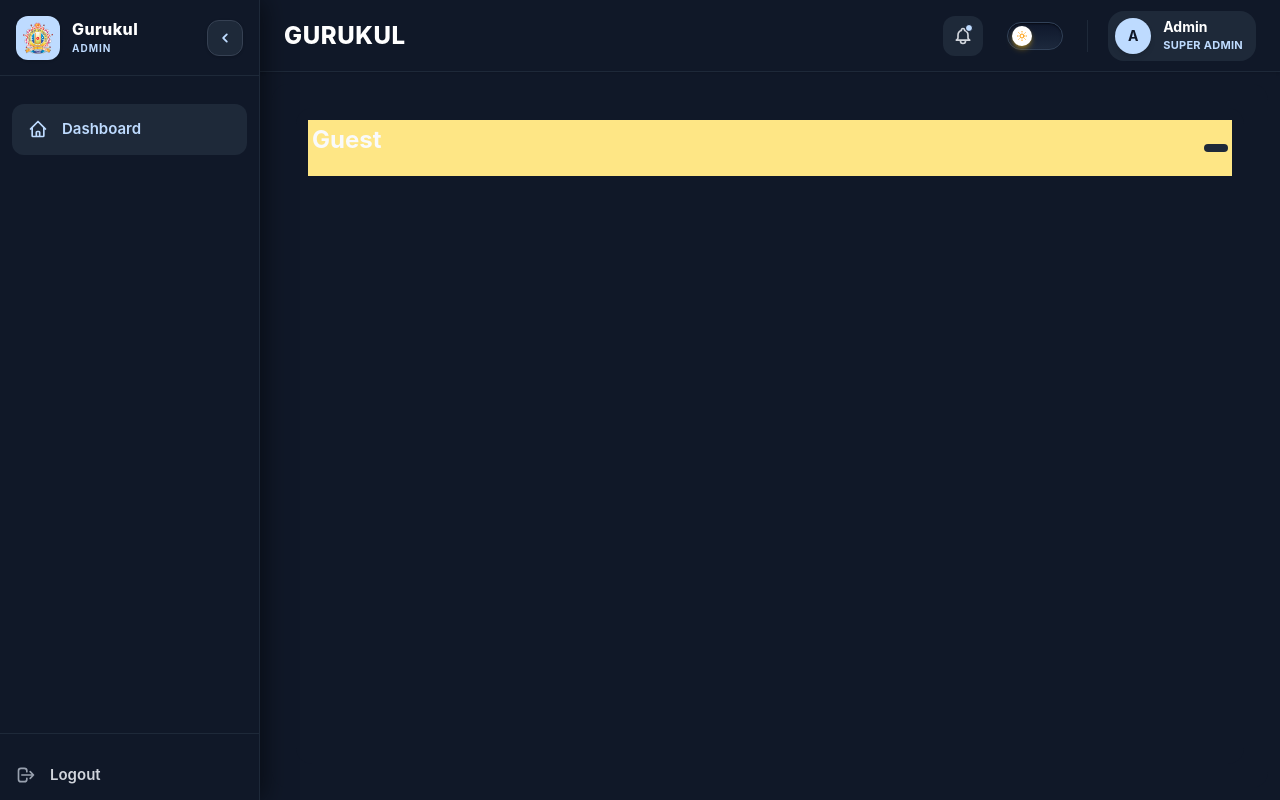
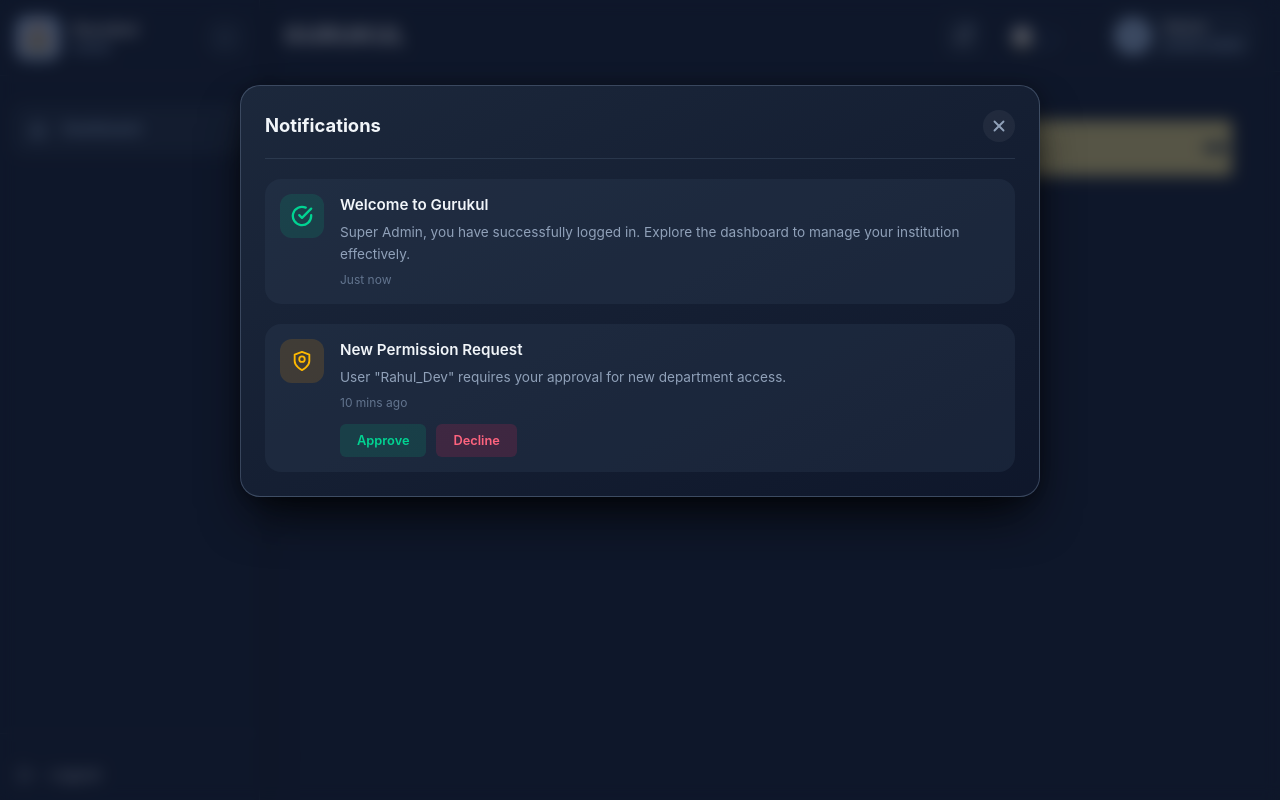
Before and after one commit to Mr-pk-ahir/gurukul, a React (Vite) app: page /dashboard in a window 1280 px wide. Both pictures are taken after a click on the button 963 px from the left and 35 px from the top of the page. Built offline with nearby package versions, Linux system fonts and the light colour scheme.

Commit message:
add a notification popup

```diff
--- /dev/null
+++ b/src/components/Notification/NotificationBox.tsx
@@ -0,0 +1,201 @@
+import React, { useEffect, useState } from 'react';
+import { createPortal } from 'react-dom';
+import { useTheme } from '../theme/ThemeContext';
+
+// TypeScript Interfaces
+interface NotificationData {
+  id: number;
+  type: 'welcome' | 'permission';
+  title: string;
+  message: string;
+  time: string;
+  requiresAction?: boolean;
+}
+
+interface NotificationBoxProps {
+  isOpen: boolean;
+  onClose: () => void;
+}
+
+const NotificationBox: React.FC<NotificationBoxProps> = ({ isOpen, onClose }) => {
+  const { theme } = useTheme(); // theme = true (Dark), false (Light)
+  const [mounted, setMounted] = useState(false);
+
+  useEffect(() => {
+    setMounted(true);
+    if (isOpen) {
+      document.body.style.overflow = 'hidden';
+    } else {
+      document.body.style.overflow = 'unset';
+    }
+    return () => {
+      document.body.style.overflow = 'unset';
+    };
+  }, [isOpen]);
+
+  useEffect(() => {
+    const handleKeyDown = (e: KeyboardEvent) => {
+      if (e.key === 'Escape' && isOpen) onClose();
+    };
+    window.addEventListener('keydown', handleKeyDown);
+    return () => window.removeEventListener('keydown', handleKeyDown);
+  }, [isOpen, onClose]);
+
+  if (!isOpen || !mounted) return null;
+
+  const notifications: NotificationData[] = [
+    {
+      id: 1,
+      type: 'welcome',
+      title: 'Welcome to Gurukul',
+      message: 'Super Admin, you have successfully logged in. Explore the dashboard to manage your institution effectively.',
+      time: 'Just now',
+    },
+    {
+      id: 2,
+      type: 'permission',
+      title: 'New Permission Request',
+      message: 'User "Rahul_Dev" requires your approval for new department access.',
+      time: '10 mins ago',
+      requiresAction: true,
+    }
+  ];
+
+  const renderIcon = (type: NotificationData['type']) => {
+    if (type === 'welcome') {
+      return (
+        <svg xmlns="http://www.w3.org/2000/svg" width="22" height="22" viewBox="0 0 24 24" fill="none" stroke="currentColor" strokeWidth="2.5" strokeLinecap="round" strokeLinejoin="round">
+          <path d="M22 11.08V12a10 10 0 1 1-5.93-9.14"></path>
+          <polyline points="22 4 12 14.01 9 11.01"></polyline>
+        </svg>
+      );
+    }
+    if (type === 'permission') {
+      return (
+        <svg xmlns="http://www.w3.org/2000/svg" width="22" height="22" viewBox="0 0 24 24" fill="none" stroke="currentColor" strokeWidth="2" strokeLinecap="round" strokeLinejoin="round">
+          <path d="M12 22s8-4 8-10V5l-8-3-8 3v7c0 6 8 10 8 10z"></path>
+          <circle cx="12" cy="10" r="3"></circle>
+        </svg>
+      );
+    }
+    return null;
+  };
+
+  const isDark = theme;
+
+  const portalContent = (
+    <>
+      <style>{`
+        @keyframes customFadeIn {
+          from { opacity: 0; backdrop-filter: blur(0px); }
+          to { opacity: 1; backdrop-filter: blur(8px); }
+        }
+        @keyframes customScaleDown {
+          from { transform: scale(1.05); opacity: 0; }
+          to { transform: scale(1); opacity: 1; }
+        }
+        .animate-lux-fade { animation: customFadeIn 0.3s ease-out forwards; }
+        .animate-lux-scale { animation: customScaleDown 0.3s cubic-bezier(0.16, 1, 0.3, 1) forwards; }
+      `}</style>
+
+      {/* Overlay */}
+      <div
+        className={`fixed inset-0 z-[99999] flex justify-center items-start pt-[85px] animate-lux-fade ${
+          isDark ? 'bg-slate-900/70' : 'bg-red-100/65'
+        }`}
+        onClick={onClose}
+      >
+        {/* Main Box */}
+        <div
+          className={`w-[800px] rounded-[20px] p-6 animate-lux-scale backdrop-blur-xl border ${
+            isDark
+              ? 'bg-gradient-to-br from-slate-800/[0.98] to-slate-900/[0.99] border-slate-500/50 shadow-[0_25px_50px_-12px_rgba(0,0,0,0.9),0_0_20px_rgba(0,0,0,0.3)]'
+              : 'bg-gradient-to-br from-white/[0.98] to-slate-50/[0.95] border-red-300/60 shadow-[0_25px_50px_-12px_rgba(220,38,38,0.15),0_0_15px_rgba(255,255,255,0.8),inset_0_0_0_1px_rgba(255,255,255,1)]'
+          }`}
+          onClick={(e) => e.stopPropagation()}
+        >
+          {/* Header */}
+          <div className={`flex justify-between items-center mb-5 border-b pb-4 ${isDark ? 'border-slate-600/40' : 'border-red-500/10'}`}>
+            <h3 className={`m-0 text-[1.15rem] font-bold ${isDark ? 'text-slate-100' : 'text-slate-900'}`}>
+              Notifications
+            </h3>
+            <button
+              className={`h-8 w-8 rounded-full flex items-center justify-center cursor-pointer transition-all duration-200 border-none ${
+                isDark
+                  ? 'bg-white/5 text-slate-400 hover:bg-white/10 hover:text-slate-50 hover:rotate-90'
+                  : 'bg-red-500/5 text-slate-600 hover:bg-red-100 hover:text-red-500 hover:rotate-90'
+              }`}
+              onClick={onClose}
+              title="Close"
+            >
+              <svg xmlns="http://www.w3.org/2000/svg" width="18" height="18" viewBox="0 0 24 24" fill="none" stroke="currentColor" strokeWidth="2.5" strokeLinecap="round" strokeLinejoin="round">
+                <line x1="18" y1="6" x2="6" y2="18"></line>
+                <line x1="6" y1="6" x2="18" y2="18"></line>
+              </svg>
+            </button>
+          </div>
+
+          {/* List */}
+          <div className="flex flex-col gap-5">
+            {notifications.map((notif) => (
+              <div
+                key={notif.id}
+                className={`flex items-start gap-4 p-[14px] rounded-[16px] border border-transparent transition-all duration-300 cursor-pointer ${
+                  isDark
+                    ? 'bg-slate-700/30 hover:bg-slate-600/50 hover:border-slate-400/30 hover:-translate-y-0.5'
+                    : 'bg-white/60 hover:bg-white hover:border-red-500/15 hover:-translate-y-0.5'
+                }`}
+              >
+                {/* Icon */}
+                <div className={`flex items-center justify-center w-[44px] h-[44px] rounded-[12px] shrink-0 ${
+                  notif.type === 'welcome'
+                    ? (isDark ? 'bg-emerald-500/15 text-emerald-400' : 'bg-emerald-50 text-emerald-500')
+                    : (isDark ? 'bg-amber-500/15 text-amber-400' : 'bg-amber-50 text-amber-500')
+                }`}>
+                  {renderIcon(notif.type)}
+                </div>
+
+                {/* Content */}
+                <div>
+                  <h4 className={`m-0 mb-1 text-[0.95rem] font-semibold ${isDark ? 'text-slate-100' : 'text-slate-900'}`}>
+                    {notif.title}
+                  </h4>
+                  <p className={`m-0 text-[0.85rem] leading-relaxed ${isDark ? 'text-slate-400' : 'text-slate-600'}`}>
+                    {notif.message}
+                  </p>
+                  <div className={`mt-1.5 text-[0.75rem] ${isDark ? 'text-slate-500' : 'text-slate-400'}`}>
+                    {notif.time}
+                  </div>
+
+                  {/* Actions */}
+                  {notif.requiresAction && (
+                    <div className="flex gap-2.5 mt-3">
+                      <button className={`border border-transparent px-4 py-1.5 rounded-md text-[0.8rem] font-semibold cursor-pointer transition-all duration-300 ${
+                        isDark
+                          ? 'bg-emerald-500/15 text-emerald-400 hover:bg-emerald-500/25 hover:border-emerald-400/40 hover:text-emerald-300 hover:shadow-[0_4px_12px_rgba(16,185,129,0.2)] hover:-translate-y-0.5'
+                          : 'bg-emerald-50 text-emerald-500 hover:bg-emerald-100 hover:border-emerald-500/30 hover:text-emerald-600 hover:shadow-[0_4px_12px_rgba(16,185,129,0.15)] hover:-translate-y-0.5'
+                      }`}>
+                        Approve
+                      </button>
+                      <button className={`border border-transparent px-4 py-1.5 rounded-md text-[0.8rem] font-semibold cursor-pointer transition-all duration-300 ${
+                        isDark
+                          ? 'bg-rose-500/15 text-rose-400 hover:bg-rose-500/25 hover:border-rose-400/40 hover:text-rose-300 hover:shadow-[0_4px_12px_rgba(225,29,72,0.2)] hover:-translate-y-0.5'
+                          : 'bg-red-50 text-red-500 hover:bg-red-100 hover:border-red-500/30 hover:text-red-600 hover:shadow-[0_4px_12px_rgba(239,68,68,0.15)] hover:-translate-y-0.5'
+                      }`}>
+                        Decline
+                      </button>
+                    </div>
+                  )}
+                </div>
+              </div>
+            ))}
+          </div>
+        </div>
+      </div>
+    </>
+  );
+
+  return createPortal(portalContent, document.body);
+};
+
+export default NotificationBox;
--- a/src/pages/Header.tsx
+++ b/src/pages/Header.tsx
@@ -1,6 +1,8 @@
+import React, { useState } from "react";
 import { HiOutlineMenuAlt2, HiOutlineBell } from "react-icons/hi";
 import { useTheme } from "../components/theme/ThemeContext";
 import ThemeToggle from "../components/theme/ThemeToggle";
+import NotificationBox from "../components/Notification/NotificationBox"; // NotificationBox ઇમ્પોર્ટ કર્યું
 
 interface HeaderProps {
     toggleSidebar: () => void;
@@ -9,6 +11,9 @@ interface HeaderProps {
 export default function Header({ toggleSidebar }: HeaderProps) {
     const { theme } = useTheme(); // ડાર્ક/લાઇટ થીમ લેવા માટે
     const adminData = JSON.parse(localStorage.getItem("adminData") || '{"username": "Admin"}');
+
+    // નોટિફિકેશન બોક્સ ઓપન/ક્લોઝ કરવા માટેનું સ્ટેટ
+    const [isNotifOpen, setIsNotifOpen] = useState<boolean>(false);
 
     return (
         <header className={`h-18 border-b flex items-center justify-between px-4 sm:px-6 sticky top-0 z-20 shadow-sm transition-colors duration-300 ${
@@ -39,16 +44,26 @@ export default function Header({ toggleSidebar }: HeaderProps) {
             <div className="flex items-center gap-3 sm:gap-5">
 
                 {/* --- Notification Bell --- */}
-                <button className={`p-2.5 duration-300 cursor-pointer rounded-xl transition-colors relative ${
-                    theme
-                        ? "bg-gray-800 text-gray-300 hover:bg-gray-700 hover:text-blue-200"
-                        : "bg-gray-100 text-gray-500 hover:bg-red-50 hover:text-red-600"
-                }`}>
+                <button
+                    onClick={() => setIsNotifOpen(true)} // ક્લિક ઇવેન્ટ ઉમેરી
+                    className={`p-2.5 duration-300 cursor-pointer rounded-xl transition-colors relative ${
+                        theme
+                            ? "bg-gray-800 text-gray-300 hover:bg-gray-700 hover:text-blue-200"
+                            : "bg-gray-100 text-gray-500 hover:bg-red-50 hover:text-red-600"
+                    }`}
+                >
                     <HiOutlineBell className="text-xl" />
+                    {/* Badge (લાલ/ભૂરું ટપકું) */}
                     <span className={`absolute top-2 right-2.5 w-2 h-2 rounded-full border ${
                         theme ? "bg-blue-200 border-gray-900" : "bg-red-600 border-white"
                     }`}></span>
                 </button>
+
+                {/* Notification Box Component (અહીં કોલ કર્યું છે) */}
+                <NotificationBox
+                    isOpen={isNotifOpen}
+                    onClose={() => setIsNotifOpen(false)}
+                />
 
                 <ThemeToggle />
 
```
